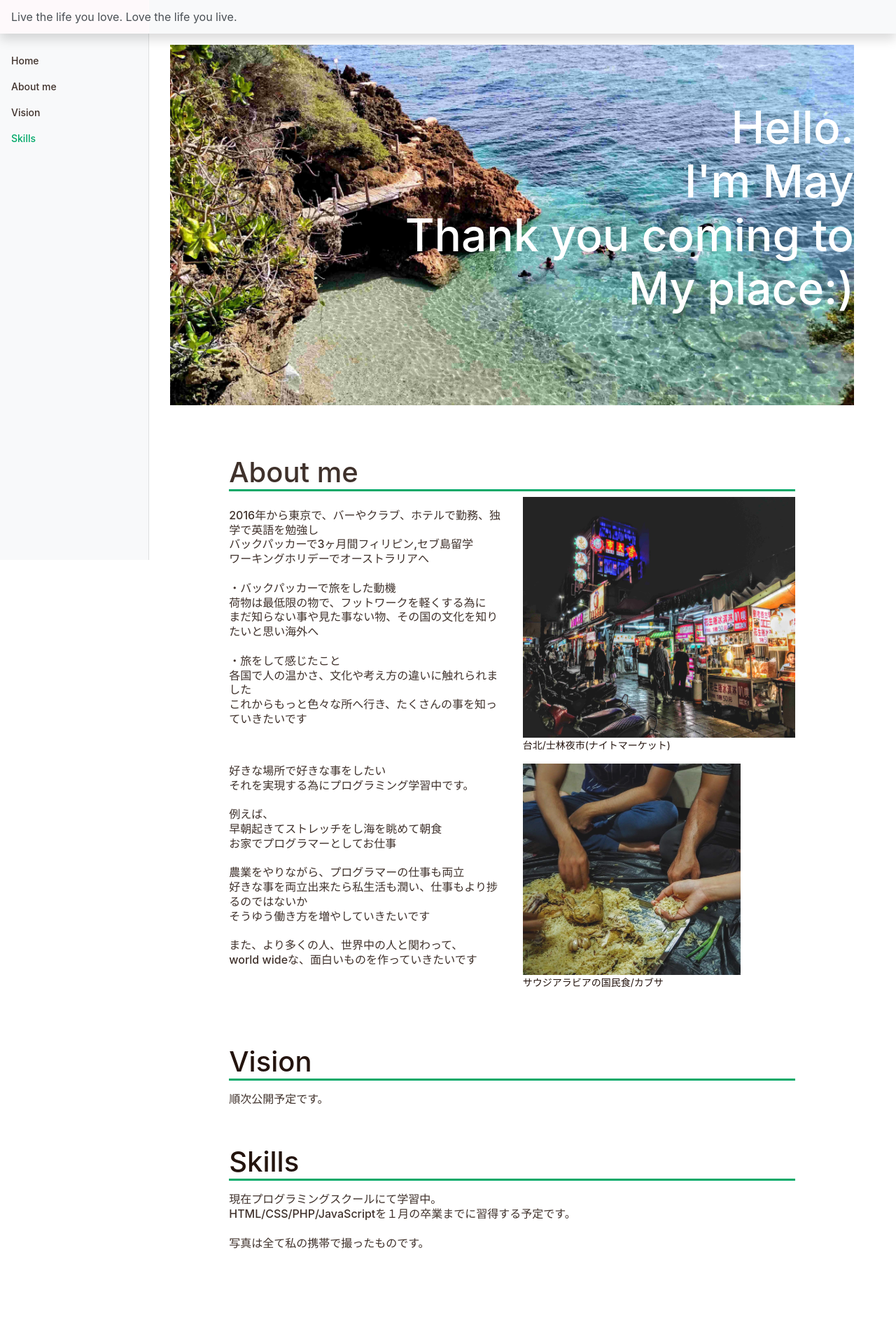
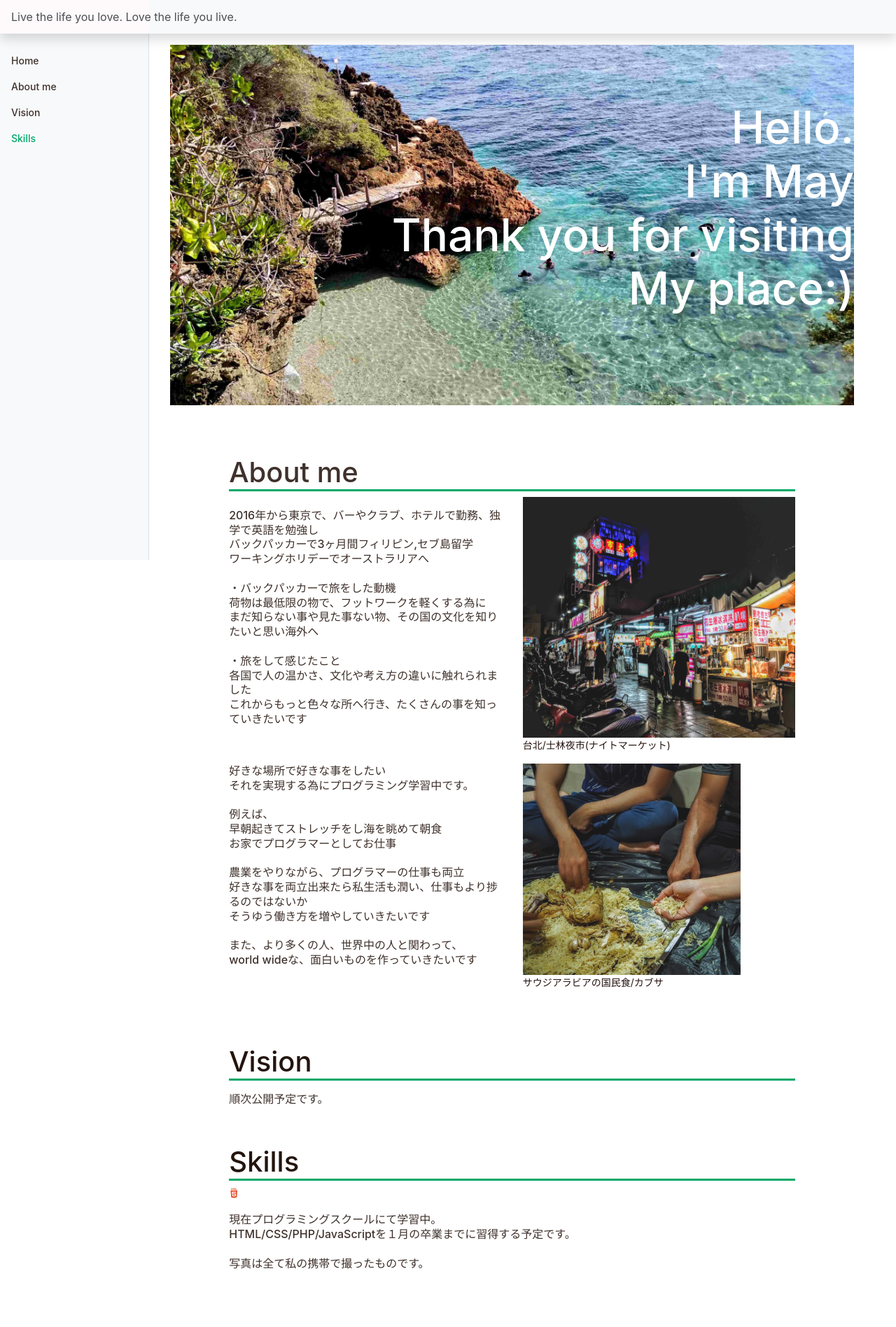
Before and after one commit to May-515/Mypage, a plain HTML site: page index.html in a window 1280 px wide. Shown: the whole page at 70% size. Before the commit the page ends 1867 px from the top, so only its background shows below. Drawn offline with nearby package versions, Linux system fonts and the light colour scheme.

Commit message:
Iconの追加

```diff
--- a/index.html
+++ b/index.html
@@ -9,10 +9,12 @@
     <!-- Bootstrap CSS -->
     <link rel="stylesheet" href="https://stackpath.bootstrapcdn.com/bootstrap/4.5.0/css/bootstrap.min.css" integrity="sha384-9aIt2nRpC12Uk9gS9baDl411NQApFmC26EwAOH8WgZl5MYYxFfc+NcPb1dKGj7Sk" crossorigin="anonymous">
 
-        <!-- Font Awesome -->
+    <!-- Font Awesome -->
     <link href="https://use.fontawesome.com/releases/v5.6.1/css/all.css" rel="stylesheet">
     <script defer src="https://use.fontawesome.com/releases/v5.0.6/js/all.js"></script>
 
+    <!--Icon-->
+    <link rel="stylesheet" href="https://cdn.jsdelivr.net/gh/devicons/devicon@v2.8.2/devicon.min.css">
     <!-- StyleSheet -->
     <link rel="stylesheet" type="text/css" media="all" href="./style.css" />
 
@@ -78,7 +80,7 @@
                                 <img src="image/beach.jpg" alt="beach's picture" class="beach">
                                 <p class="h1">Hello.<br>
                                 I'm May<br>
-                                Thank you coming to<br>
+                                Thank you for visiting<br>
                                 My place:)</p>
                             </div>
                         </div>
@@ -140,6 +142,7 @@
                     <div id="skills" class="col-10 offset-1">
                         <div class="pt-3 pb-2 mb-3">
                             <h1>Skills</h1>
+                            <i class="devicon-html5-plain-wordmark colored"></i>
                             <h2>現在プログラミングスクールにて学習中。<br>
                             HTML/CSS/PHP/JavaScriptを１月の卒業までに習得する予定です。<br>
                             <br>
```
